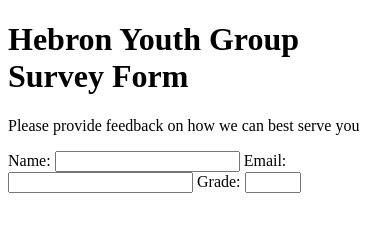
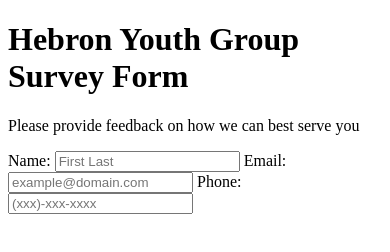
Before and after one commit to woojinv/FCC-Survey-Form, a plain HTML site: page index.html in a window 390 px wide. Drawn offline with Linux system fonts and the light colour scheme.

Commit message:
change grade to phone number

```diff
--- a/index.html
+++ b/index.html
@@ -13,13 +13,15 @@
     </p>
     <form id="survey-form" action="">
         <label for="name" id="name-label">Name: </label>
-        <input name="name" id="name" type="text" required>
+        <input name="name" id="name" type="text" placeholder="First Last" required>
 
         <label for="email" id="email-label">Email: </label>
-        <input name="email" id="email" type="email" required>
+        <input name="email" id="email" type="email" placeholder="example@domain.com" required>
 
-        <label for="grade" id="number-label">Grade: </label>
-        <input name="grade" id="number" type="number" min="6" max="12">
+        <label for="number" id="number-label">Phone: </label>
+        <input name="number" id="number" type="tel" placeholder="(xxx)-xxx-xxxx">
+
+
     </form>
 
 
```
